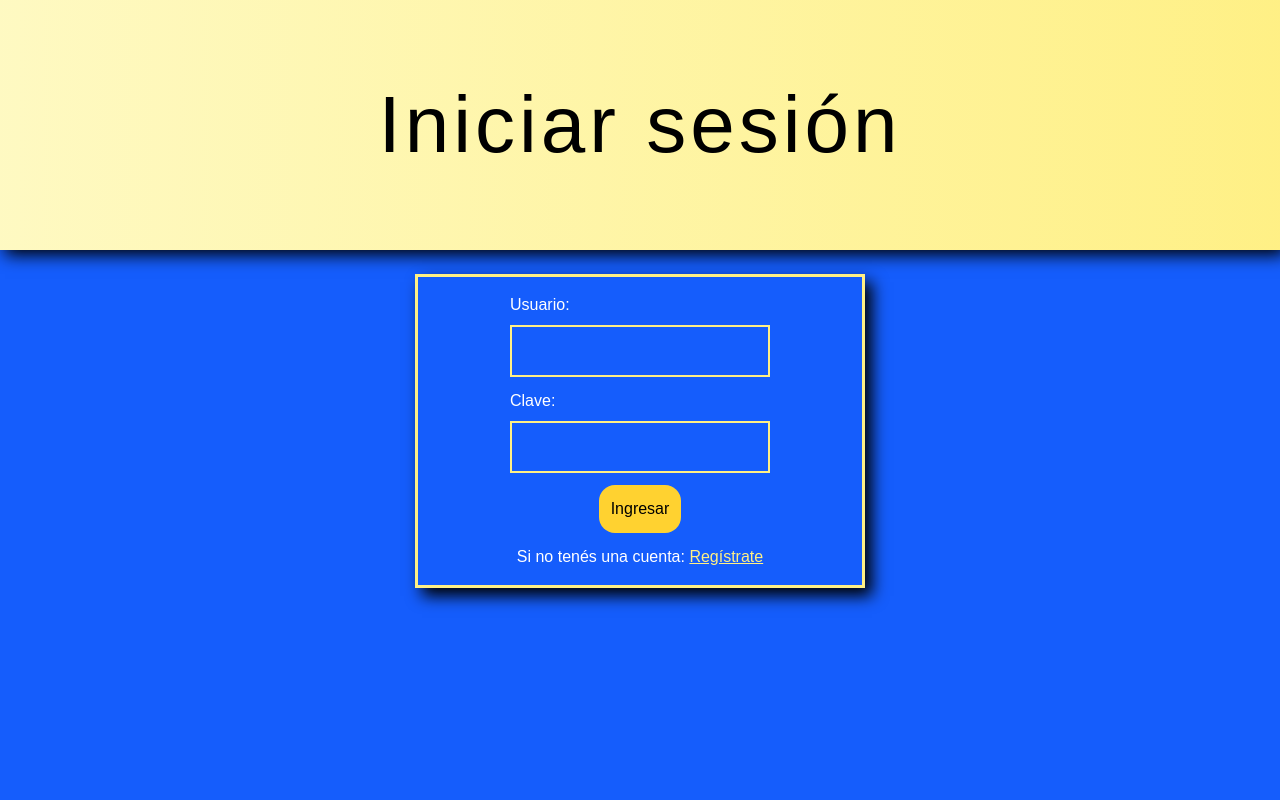
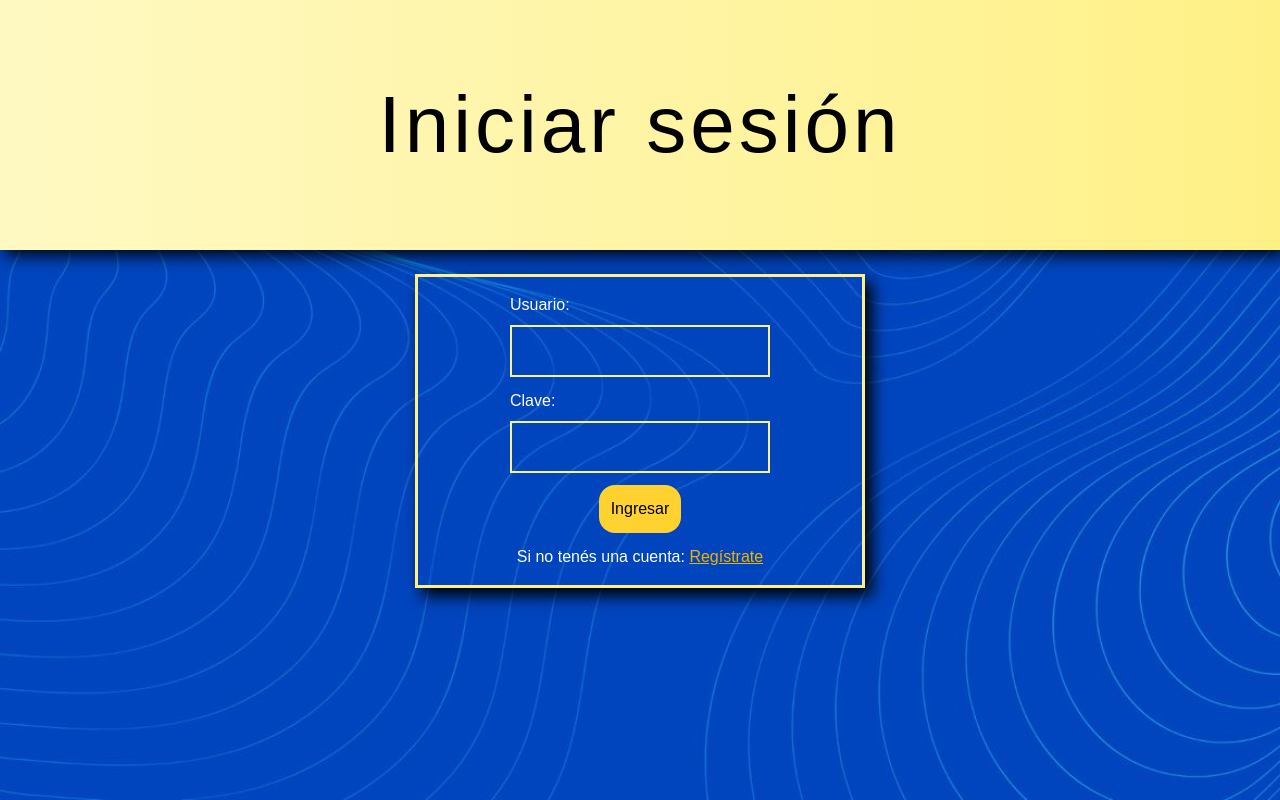
Before and after one commit to santimontironi/crud-Django-Rest-ReactJs, a React (Vite) app in the folder frontend/: page /auth in a window 1280 px wide. Built offline with nearby package versions, Linux system fonts and the light colour scheme; a web font is replaced by a local one.

Commit message:
fondos nuevos para Auth y Register

```diff
--- a/frontend/pages/Auth.jsx
+++ b/frontend/pages/Auth.jsx
@@ -1,6 +1,7 @@
 import { useState } from "react"
 import { useNavigate, Link } from "react-router-dom"
 import { login } from "../api/fetch"
+import fondoAuth from '../src/assets/img/fondoAuth.jpg'
 
 export const Auth = () => {
   const[username,setUsername] = useState("")
@@ -22,7 +23,7 @@ export const Auth = () => {
   }
 
   return (
-    <div className="w-full min-h-screen">
+    <div className="w-full min-h-screen bg-no-repeat bg-cover bg-center bg-gradient-to-b from-black/70 to-black/90 bg-blend-overlay"style={{ backgroundImage: `url(${fondoAuth})` }}>
       <h2 className="w-full h-[250px] text-[80px] text-center flex justify-center items-center tracking-wider bg-gradient-to-r from-yellow-100 shadow-[5px_5px_16px_#000] to-yellow-200">Iniciar sesión</h2>
       <form className="text-white flex flex-col justify-center w-[450px] h-[auto] p-4 m-auto items-center mt-6 border-3 border-yellow-200 shadow-[7px_8px_15px_#000] hover:bg-blue-700" onSubmit={handleSubmit}>
         <div className="mb-3 flex flex-col gap-2 items-start">
@@ -34,7 +35,7 @@ export const Auth = () => {
           <input className="text-white p-3 w-[260px] border-2 border-yellow-200" type="password" id="clave" value={password} onChange={(e) => setPassword(e.target.value)} required/>
         </div>
         <input className="p-3 bg-amber-300 text-black rounded-2xl cursor-pointer hover:bg-amber-500" type="submit" value="Ingresar" />
-        <p className="mt-3">Si no tenés una cuenta:  <Link className="underline text-yellow-200 hover:text-yellow-300" to="/register">Regístrate</Link></p>
+        <p className="mt-3">Si no tenés una cuenta:  <Link className="underline text-yellow-500" to="/register">Regístrate</Link></p>
       </form>
       {errorAuth &&(
         <p>Datos no válidos</p>
--- a/frontend/pages/Register.jsx
+++ b/frontend/pages/Register.jsx
@@ -1,6 +1,7 @@
 import { useState } from "react"
 import { useNavigate, Link } from "react-router-dom";
 import { registerUser } from "../api/fetch"
+import fondoRegistro from '../src/assets/img/fondoRegistro.jpg'
 
 export const Register = () => {
 
@@ -26,7 +27,7 @@ export const Register = () => {
   }
 
   return (
-    <div className="w-full min-h-screen">
+    <div className="w-full min-h-screen bg-no-repeat bg-cover bg-center bg-gradient-to-b from-black/70 to-black/90 bg-blend-overlay"style={{ backgroundImage: `url(${fondoRegistro})` }}>
         <h2 className="w-full h-[250px] text-[80px] text-center text-white flex justify-center items-center tracking-wider bg-gradient-to-r from-blue-500 to-blue-700 shadow-[5px_5px_16px_#000]">Registro</h2>
         <form className="text-white flex flex-col justify-center w-[450px] h-[auto] p-4 m-auto items-center mt-5 border-3 border-yellow-200 shadow-[7px_8px_15px_#000] hover:bg-blue-700" onSubmit={handleRegister}>
           <div className="mb-3 flex flex-col gap-2 items-start">
```
Also changed, not shown: frontend/src/assets/css/index.css (line endings or trailing spaces), frontend/src/assets/img/fondoAuth.jpg (added), frontend/src/assets/img/fondoRegistro.jpg (added).
